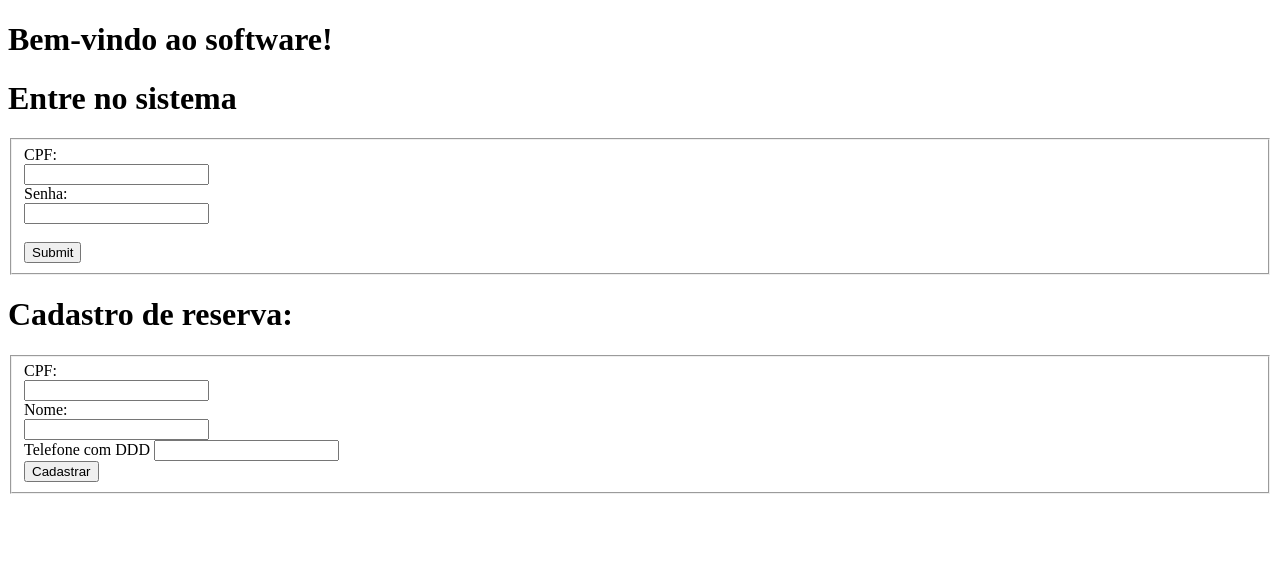
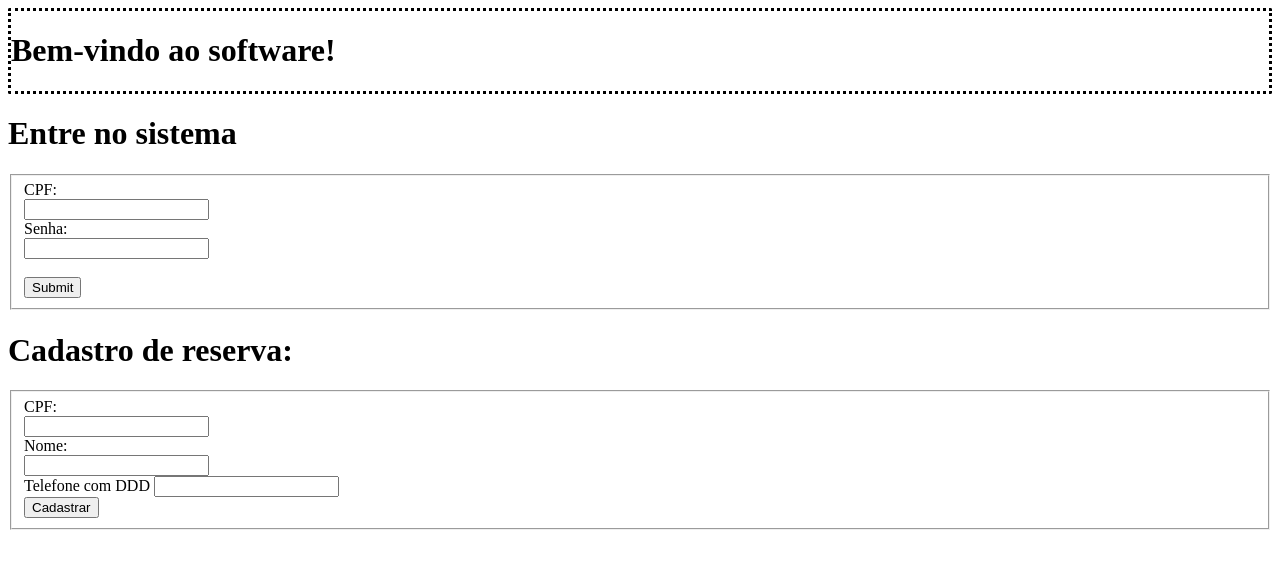
Before and after one commit to ProfessorTiagoBoto/inicianteHtml, a plain HTML site: page index.html in a window 1280 px wide. Drawn offline with Linux system fonts and the light colour scheme.

Commit message:
terceiro commit

```diff
--- a/index.html
+++ b/index.html
@@ -7,6 +7,10 @@
     <style>
         .{
             background-color: brown;
+        }
+        .inicio{
+            border-radius: 2px;
+            border: 3px dotted;
         }
     </style>
 </head>
```
